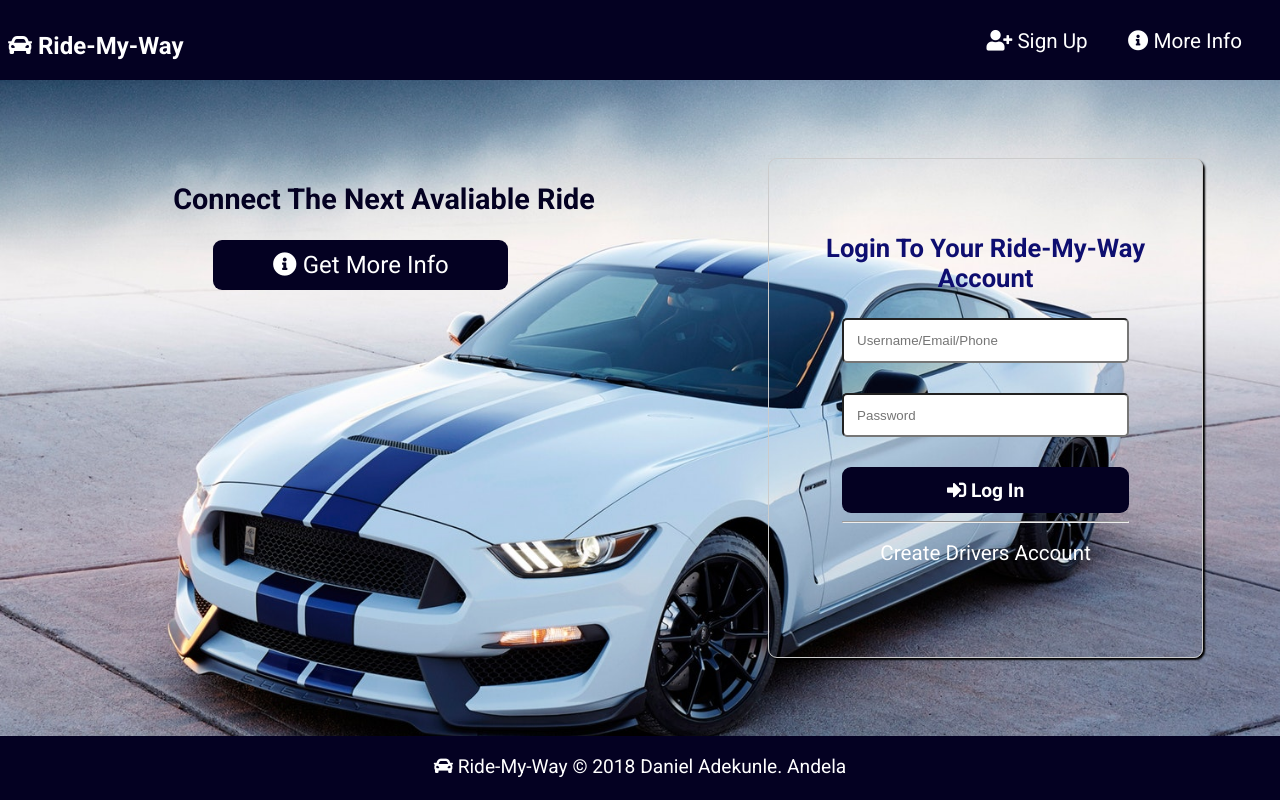
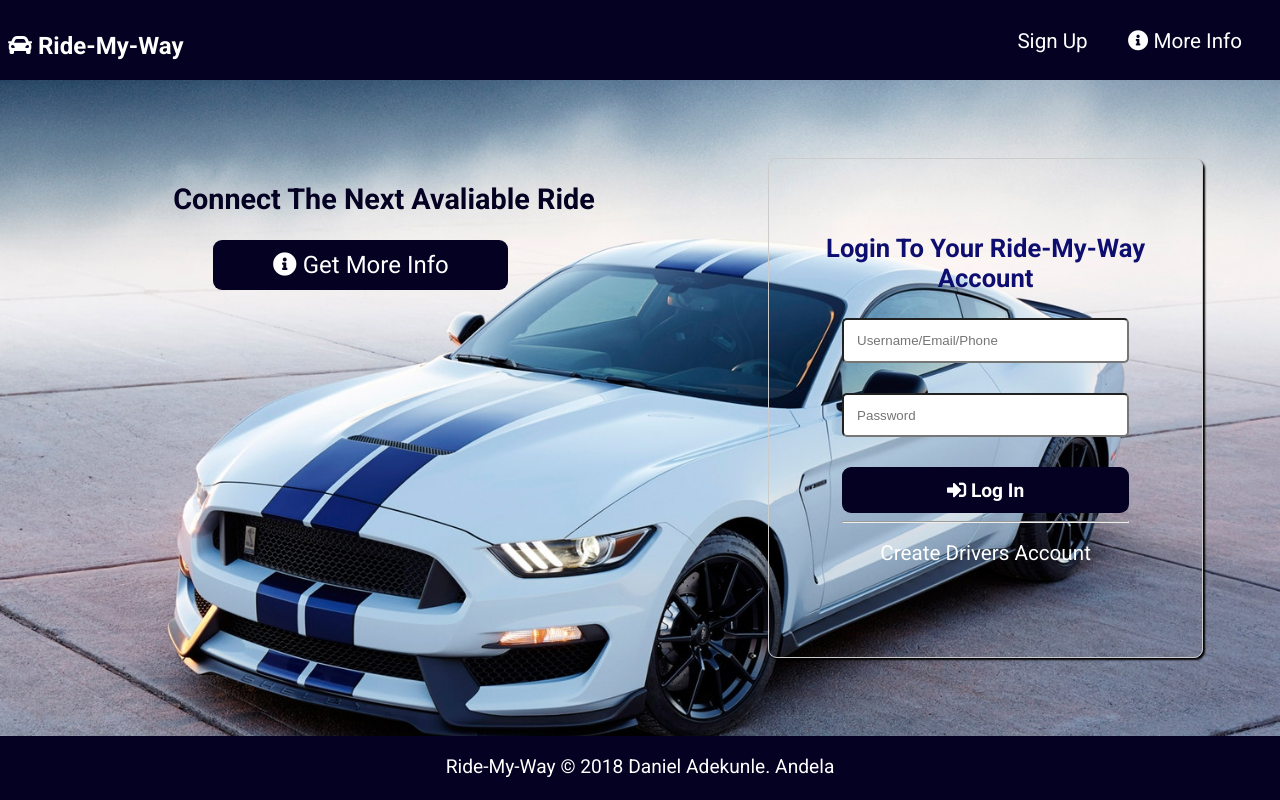
Before and after one commit to DanielAdek/Ride-My-Way, a plain HTML site: page UI/index.html in a window 1280 px wide. Drawn offline with Linux system fonts and the light colour scheme.

Commit message:
delete unnecessary font icons

```diff
--- a/UI/index.html
+++ b/UI/index.html
@@ -35,7 +35,6 @@
             <nav class="nav-links">
                 <ul class="list-group-items flex-row">
                     <li class="list-group-item pl-1 nav-link" title="Sign up as a use">
-                        <i class="fas fa-user-plus text-light"></i>
                         <a class="text-white" href="">Sign Up</a>
                     </li>
                     <li class="list-group-item pl-1" title="Read About Us">
@@ -112,7 +111,6 @@
     <footer class="main-footer">
         <div class="footer">
             <p class="text-center text-light">
-                <i class="fas fa-car text-light"></i>
                 Ride-My-Way &copy; 2018 Daniel Adekunle. Andela
             </p>
         </div>
```
